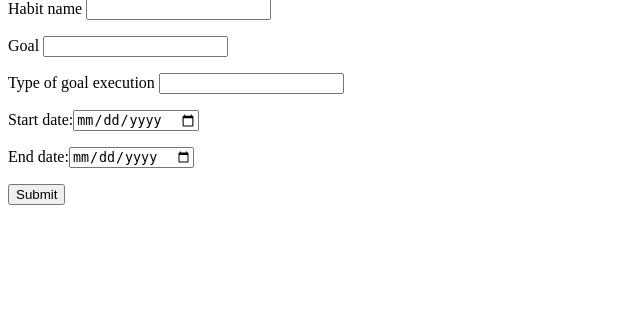
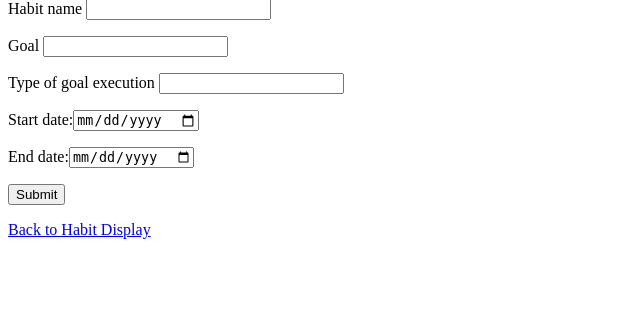
Before and after one commit to marjanasarker/2do2gether, a Flask app: page /habit in a window 1280 px wide. Shown: the part 169-493 px from the top of the page, without its empty margins (0-640 px from the left). Run offline with Flask 2, Linux system fonts and the light colour scheme.

Commit message:
Added an href to take user back to habit display page if they don't want to create 3 habits

```diff
--- a/templates/habit.html
+++ b/templates/habit.html
@@ -34,7 +34,7 @@
         </form>
 
 
-
+<a href='/habit_display'>Back to Habit Display</a>
 
 
 {% endblock %}
```
